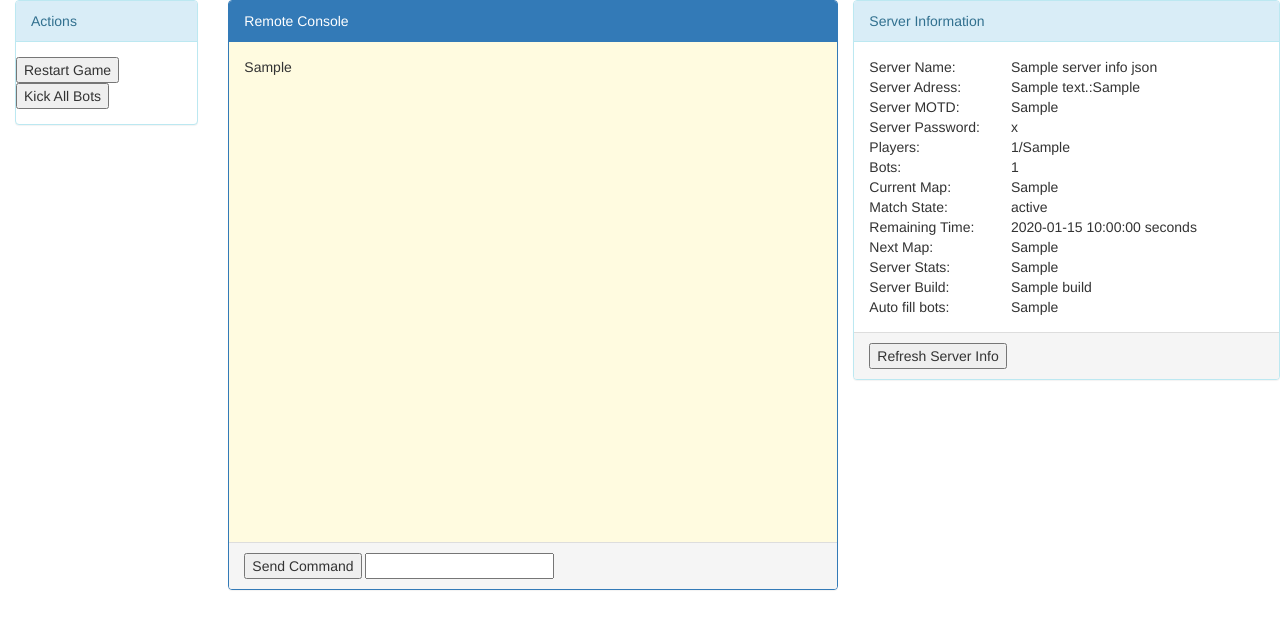
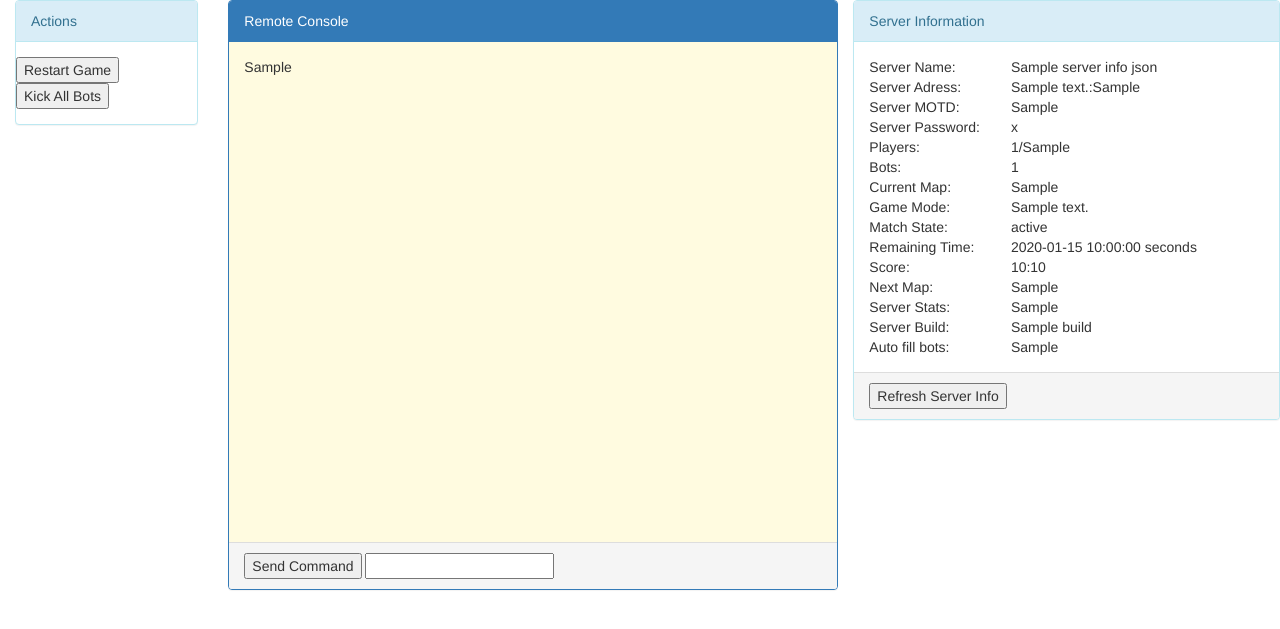
Before and after one commit to FrostyElk/Wasa, a Flask app: template app/templates/rcon.html in a window 1280 px wide. Shown: the top 629 px of the page. Run offline with Flask 2, Linux system fonts and the light colour scheme; the template is opened without the code that fills it: values that come from a table or form of the project are taken from there, most other values are stand-ins (such as "Sample title", 1, 10 or a date in 2020); some libraries are stand-ins or nearby versions.

Commit message:
Better Execption handling. Score and Gamemode in server info.

```diff
--- a/app/connection.py
+++ b/app/connection.py
@@ -33,7 +33,7 @@ class RconSession(object):
             rcon_connection.close()
             self.valid = True
             return True
-        except (RCONError, ConnectionRefusedError, TimeoutError, socket.gaierror)as e:
+        except (RCONError, OSError, IOError, EnvironmentError)as e:
             self.last_exception = e
             rcon_connection.close()
             self.valid = False
--- a/app/templates/rcon.html
+++ b/app/templates/rcon.html
@@ -97,6 +97,11 @@
                                 </div>
 
                                 <div class="row">
+                                    <div class="col-sm-4">Game Mode:</div>
+                                    <div class="col-sm-8">{{ server_info['game_mode_description'] }}</div>
+                                </div>
+
+                                <div class="row">
                                     <div class="col-sm-4">Match State:</div>
                                     <div class="col-sm-8">{{ server_info['game_match_state'] }}</div>
                                 </div>
@@ -104,6 +109,11 @@
                                 <div class="row">
                                     <div class="col-sm-4">Remaining Time:</div>
                                     <div class="col-sm-8">{{ server_info['time_remaining'] }} seconds</div>
+                                </div>
+
+                                <div class="row">
+                                    <div class="col-sm-4">Score:</div>
+                                    <div class="col-sm-8">{{ server_info['score_old_knights'] }}:{{ server_info['score_new_order'] }}</div>
                                 </div>
 
                                 <div class="row">
```
